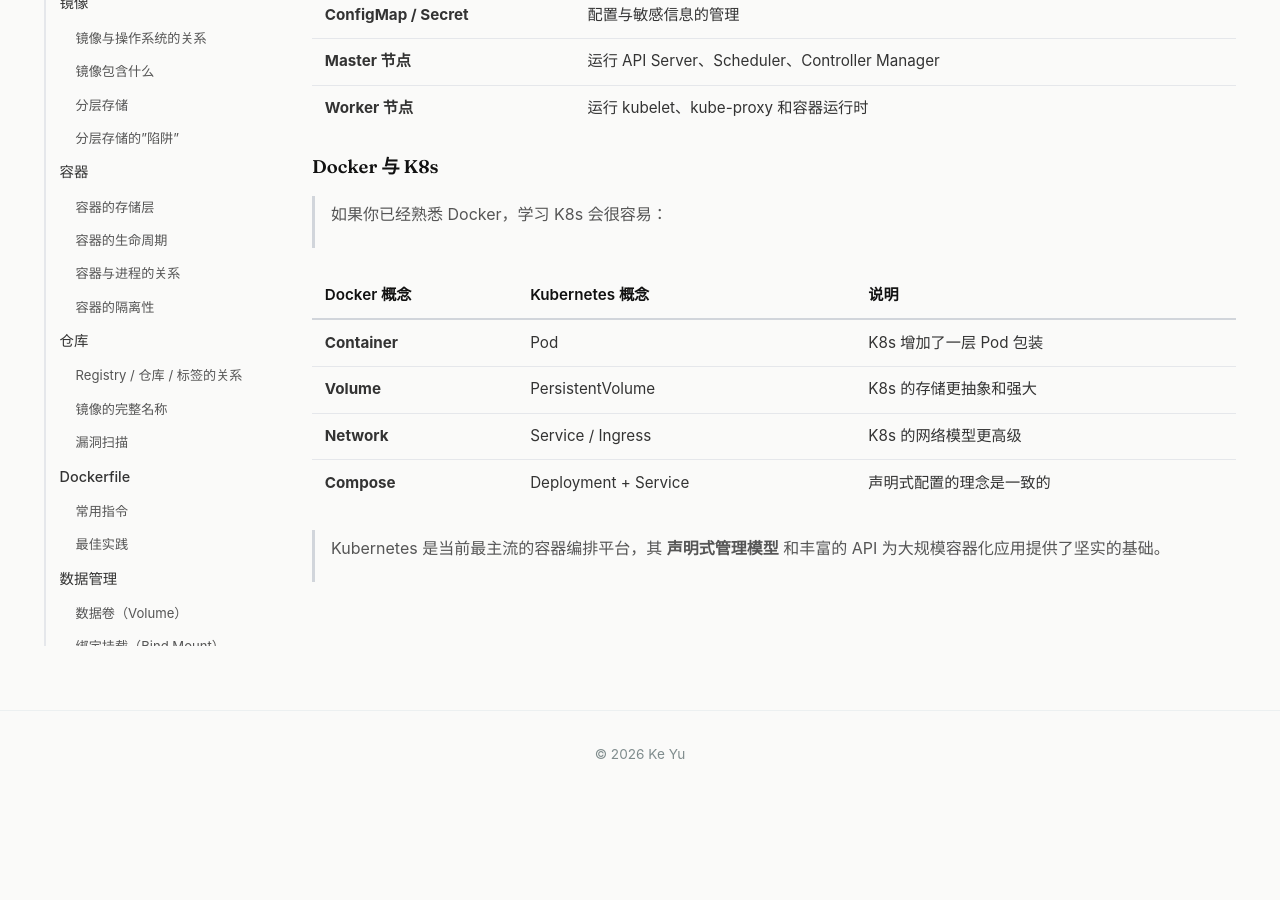
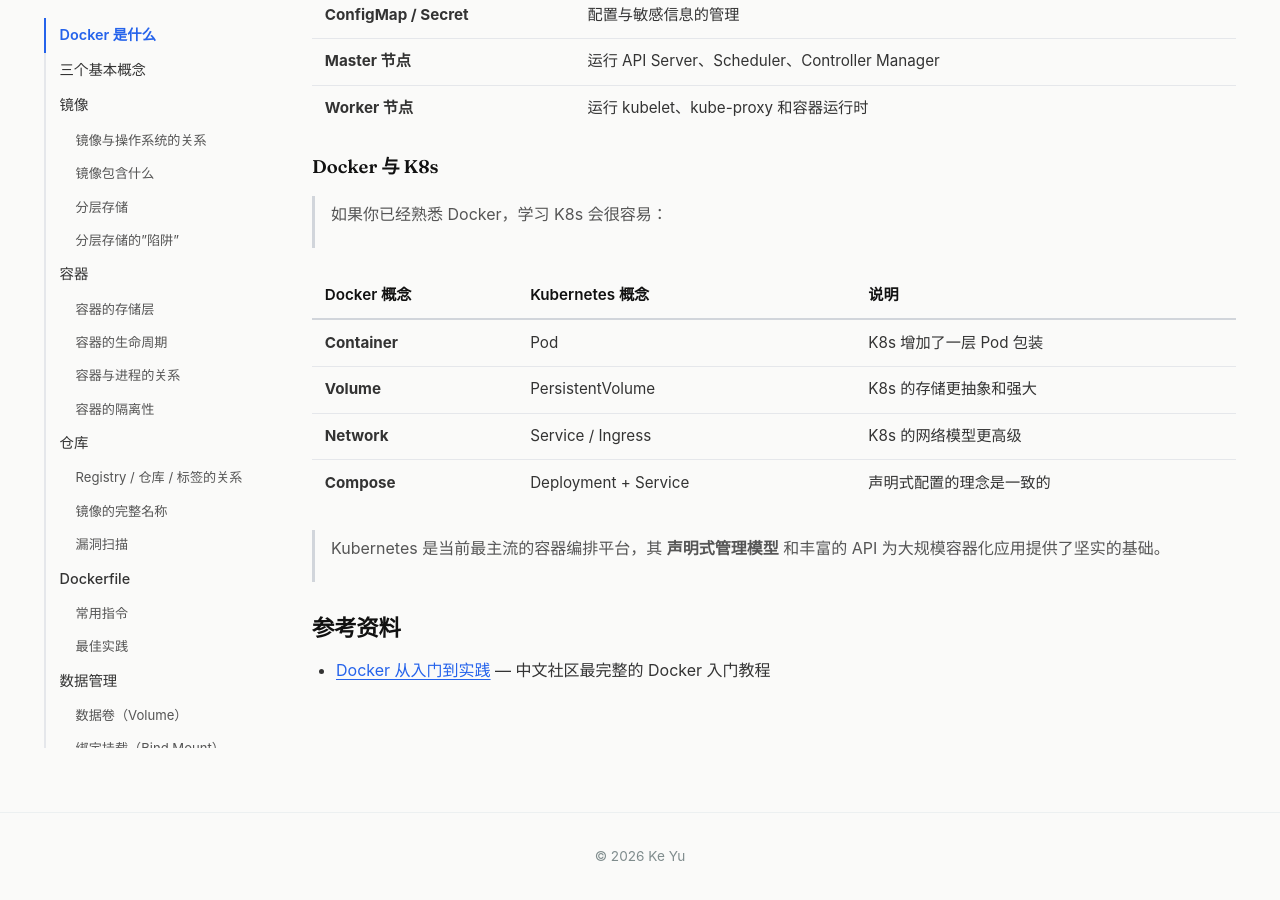
Before and after one commit to keith991001/keith991001.github.io, a Jekyll site: the page built from _posts/2026-05-21-docker.md, in a window 1280 px wide and 900 px high, scrolled down 32459 px. Built offline with Jekyll 4.4.1, drawn with Linux system fonts in a browser that asks for light colours; before the commit the page ends 33257 px from its top, so only the background shows below that.

Commit message:
docs(docker post): credit yeasy.gitbook.io/docker_practice as reference
Add 参考资料 section linking to the original Chinese-language
Docker tutorial that this post draws structure and examples from.

```diff
--- a/_posts/2026-05-21-docker.md
+++ b/_posts/2026-05-21-docker.md
@@ -858,3 +858,7 @@
 | **Compose** | Deployment + Service | 声明式配置的理念是一致的 |
 
 > Kubernetes 是当前最主流的容器编排平台，其 **声明式管理模型** 和丰富的 API 为大规模容器化应用提供了坚实的基础。
+
+## 参考资料
+
+- [Docker 从入门到实践](https://yeasy.gitbook.io/docker_practice) — 中文社区最完整的 Docker 入门教程
```
